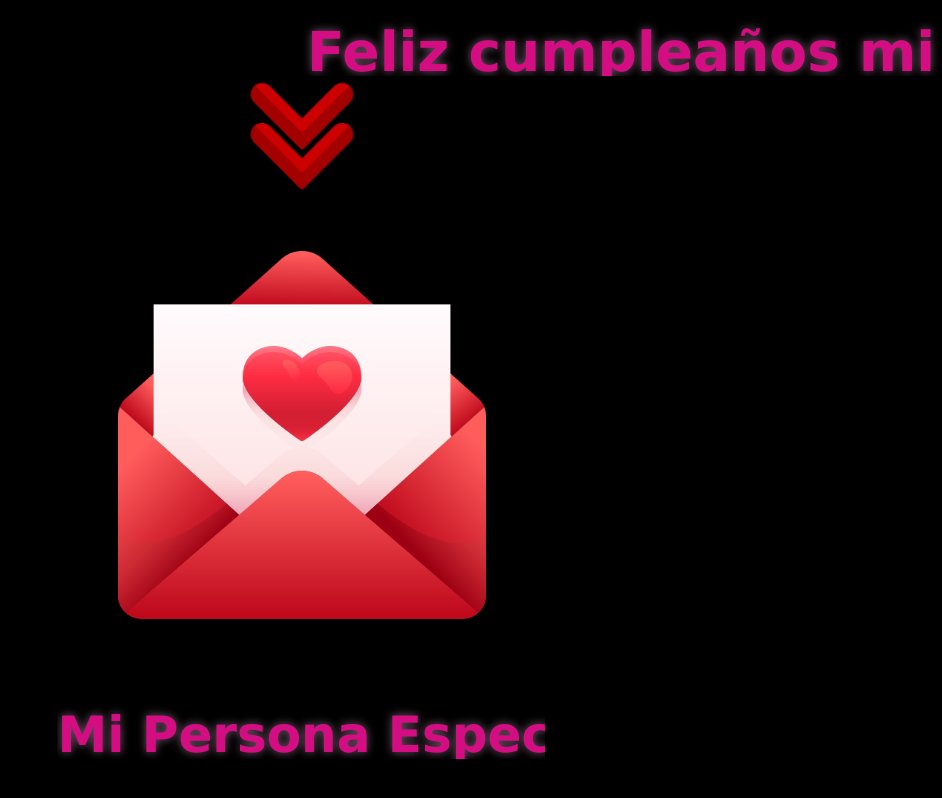
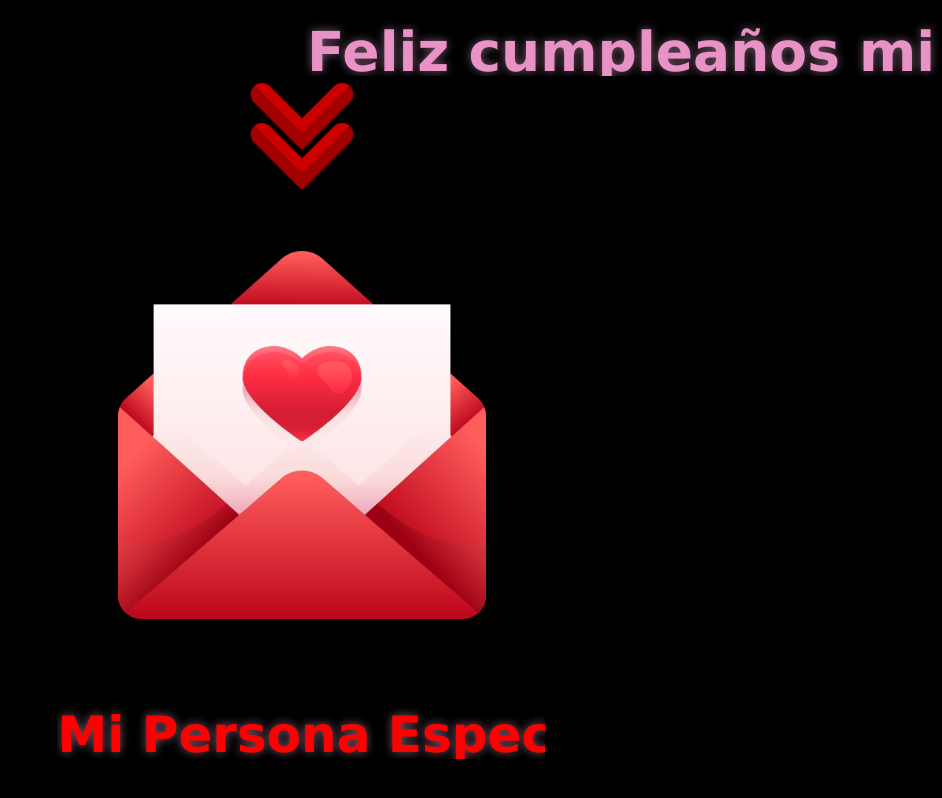
Before and after one commit to waldirmh/table-scroll, an Angular app: page / in a window 1280 px wide. Shown: the whole page, without its empty margins (338-1280 px from the left). Built offline with nearby package versions, Linux system fonts and the light colour scheme.

Commit message:
fix: finish

```diff
--- a/src/app/pages/inicio/inicio.component.scss
+++ b/src/app/pages/inicio/inicio.component.scss
@@ -22,7 +22,7 @@ main {
     font-size: 55px;
     white-space: nowrap;
     box-sizing: border-box;
-      color: rgb(212, 14, 130);
+    color: rgb(233, 146, 197);
     text-shadow: 0 0 10px rgba(236, 172, 215, 0.5);
     text-align: left;
     padding-left: 100%;
@@ -45,7 +45,7 @@ main {
     color: white;
     font-size: 50px;
     animation: typing 3s steps(20) infinite, blink 0.7s step-end infinite;
-      color: rgb(212, 14, 130);
+    color: red;
     text-shadow: 0 0 10px rgba(236, 172, 215, 0.5);
   }
 }
@@ -128,4 +128,9 @@ main {
     background: var(--red-to-pink-to-purple-horizontal-gradient);
     margin-block: 1.5rem;
   }
+  .carta {
+    width: 250px;
+    height: 250px;
+    cursor: pointer;
   }
+}
```
Lines whose indentation alone changed are shown as unchanged.
